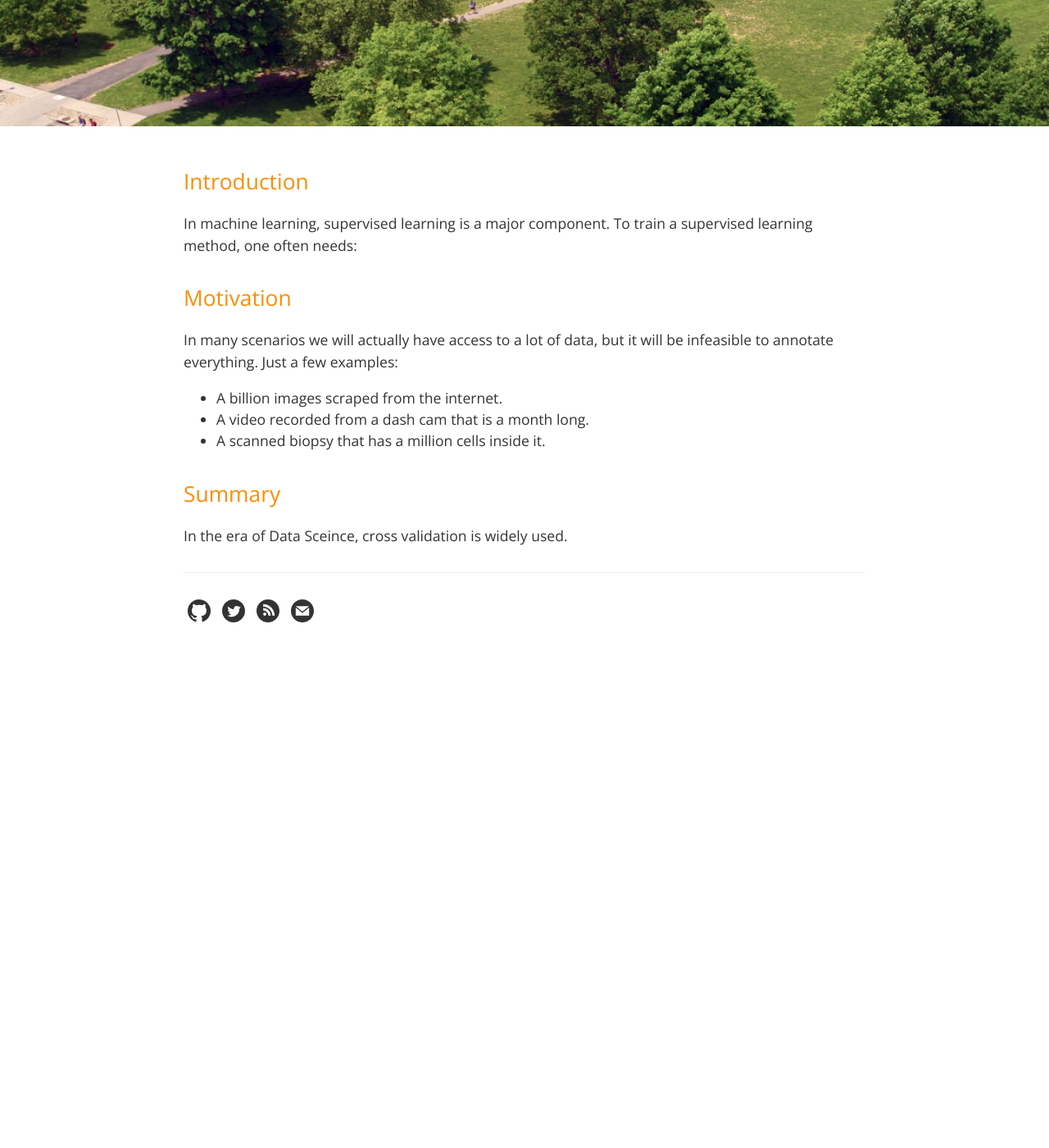
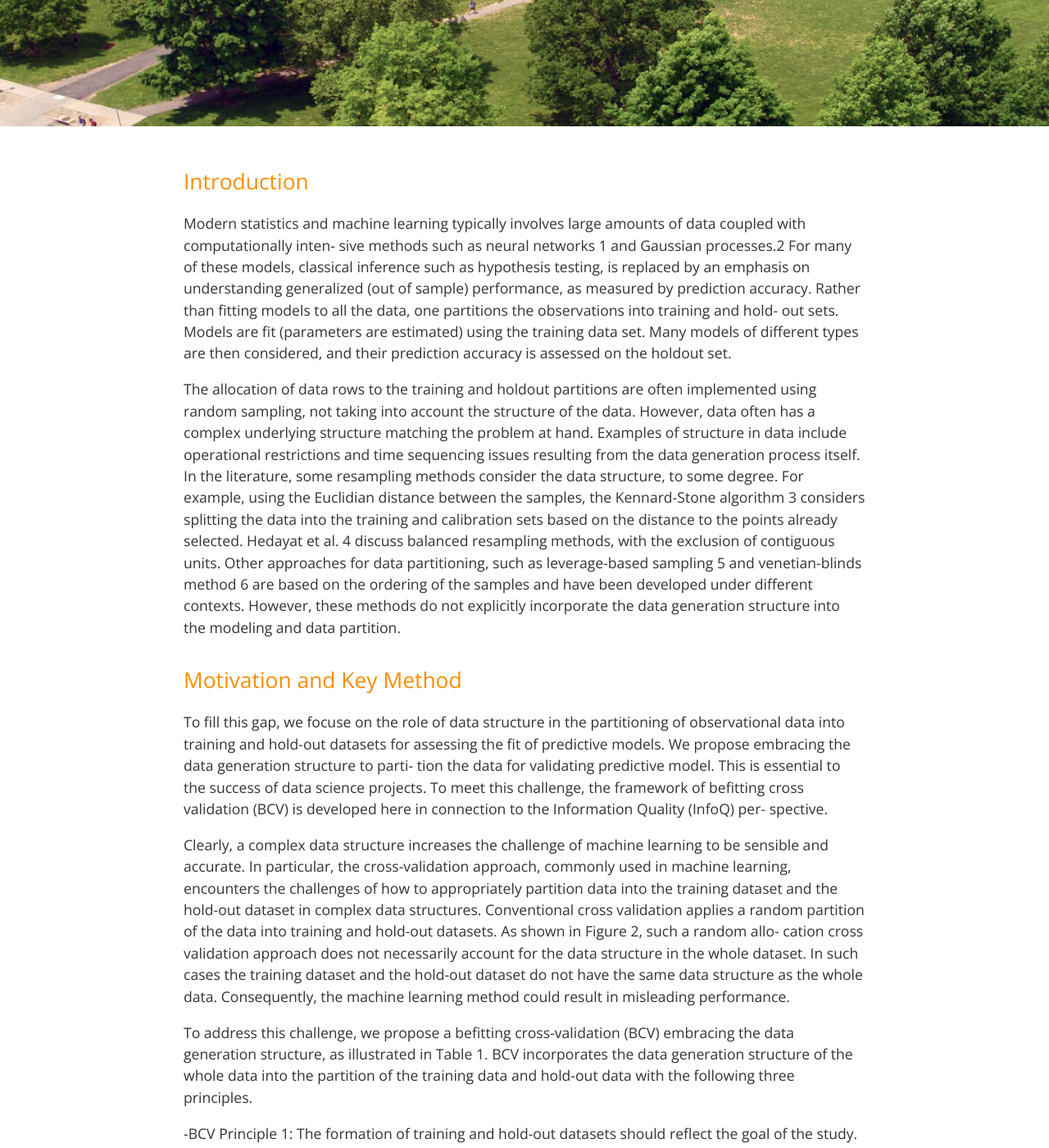
Before and after one commit to xwdeng80/blog, a Jekyll site: the page built from _posts/2022-03-10-supervised-cross-validation.md, in a window 1280 px wide and 1400 px high, scrolled down 570 px. Shown: the whole window at 82% size. Built offline with Jekyll 4.4.1, drawn with Linux system fonts in a browser that asks for light colours; before the commit the page ends 1383 px from its top, so only the background shows below that; some of the changed text lies outside the part shown.

Commit message:
Update 2022-03-10-supervised-cross-validation.md

```diff
--- a/_posts/2022-03-10-supervised-cross-validation.md
+++ b/_posts/2022-03-10-supervised-cross-validation.md
@@ -10,18 +10,59 @@ excerpt: "Self-supervised cross validationg"
 ---
 ## Introduction
 
-In machine learning, supervised learning is a major component. To train a supervised learning method, one often needs:
+Modern statistics and machine learning typically involves large amounts of data coupled with computationally inten-
+sive methods such as neural networks 1 and Gaussian processes.2 For many of these models, classical inference such as
+hypothesis testing, is replaced by an emphasis on understanding generalized (out of sample) performance, as measured
+by prediction accuracy. Rather than fitting models to all the data, one partitions the observations into training and hold-
+out sets. Models are fit (parameters are estimated) using the training data set. Many models of different types are then
+considered, and their prediction accuracy is assessed on the holdout set.
+
+The allocation of data rows to the training and holdout partitions are often implemented using random sampling,
+not taking into account the structure of the data. However, data often has a complex underlying structure matching the
+problem at hand. Examples of structure in data include operational restrictions and time sequencing issues resulting from
+the data generation process itself. In the literature, some resampling methods consider the data structure, to some degree.
+For example, using the Euclidian distance between the samples, the Kennard-Stone algorithm 3 considers splitting the
+data into the training and calibration sets based on the distance to the points already selected. Hedayat et al. 4 discuss
+balanced resampling methods, with the exclusion of contiguous units. Other approaches for data partitioning, such as
+leverage-based sampling 5 and venetian-blinds method 6 are based on the ordering of the samples and have been developed
+under different contexts. However, these methods do not explicitly incorporate the data generation structure into the
+modeling and data partition.
 
 
-## Motivation
+## Motivation and Key Method
 
-In many scenarios we will actually have access to a lot of data, but it will be infeasible to annotate everything.
-Just a few examples:
+To fill this gap, we focuse on the role of data structure in the partitioning of observational data into training and
+hold-out datasets for assessing the fit of predictive models. We propose embracing the data generation structure to parti-
+tion the data for validating predictive model. This is essential to the success of data science projects. To meet this challenge,
+the framework of befitting cross validation (BCV) is developed here in connection to the Information Quality (InfoQ) per-
+spective.
 
-- A billion images scraped from the internet.
-- A video recorded from a dash cam that is a month long.
-- A scanned biopsy that has a million cells inside it.
+Clearly, a complex data structure increases the challenge of machine learning to be sensible and accurate. In particular,
+the cross-validation approach, commonly used in machine learning, encounters the challenges of how to appropriately
+partition data into the training dataset and the hold-out dataset in complex data structures. Conventional cross validation
+applies a random partition of the data into training and hold-out datasets. As shown in Figure 2, such a random allo-
+cation cross validation approach does not necessarily account for the data structure in the whole dataset. In such cases
+the training dataset and the hold-out dataset do not have the same data structure as the whole data. Consequently, the
+machine learning method could result in misleading performance.
+
+To address this challenge, we propose a befitting cross-validation (BCV) embracing the data generation structure, as
+illustrated in Table 1. BCV incorporates the data generation structure of the whole data into the partition of the training
+data and hold-out data with the following three principles.
+
+-BCV Principle 1: The formation of training and hold-out datasets should reflect the goal of the study.
+
+-BCV Principle 2: The training dataset and the hold-out dataset should have the same data generation structure as the whole dataset.
+
+-BCV Principle 3: The construction of the hold-out dataset should reflect the data generation structure needed for the predictive model.
 
 ## Summary
 
 In the era of Data Sceince, cross validation is widely used.
+In this post, we address issues with hold out sets and cross validation in the context of data splitting. 36 We propose the
+BCV method to handle such conditions and thereby provide for enhanced information quality in predictive analytics
+modeling. BCV focuses on cross validation for predictive models, whose goal is prognostic with the InfoQ utility being
+prediction accuracy. The proposed BCV key concepts and principles can be extended to bootstrapping, whose goal is
+diagnostic. In this case the InfoQ utility is error rate and estimates of variability.
+The proposed method deals with a general methodological issue requiring an information quality assessment, so that the analytics associated with data generates information quality.
+From such an perspective, one can derive proper holdout and cross validation strategies that enable proper generalization of predictive analytic models. BCV extensions are also possible to
+situations where the data generation process can be learned from the data itself.
```
